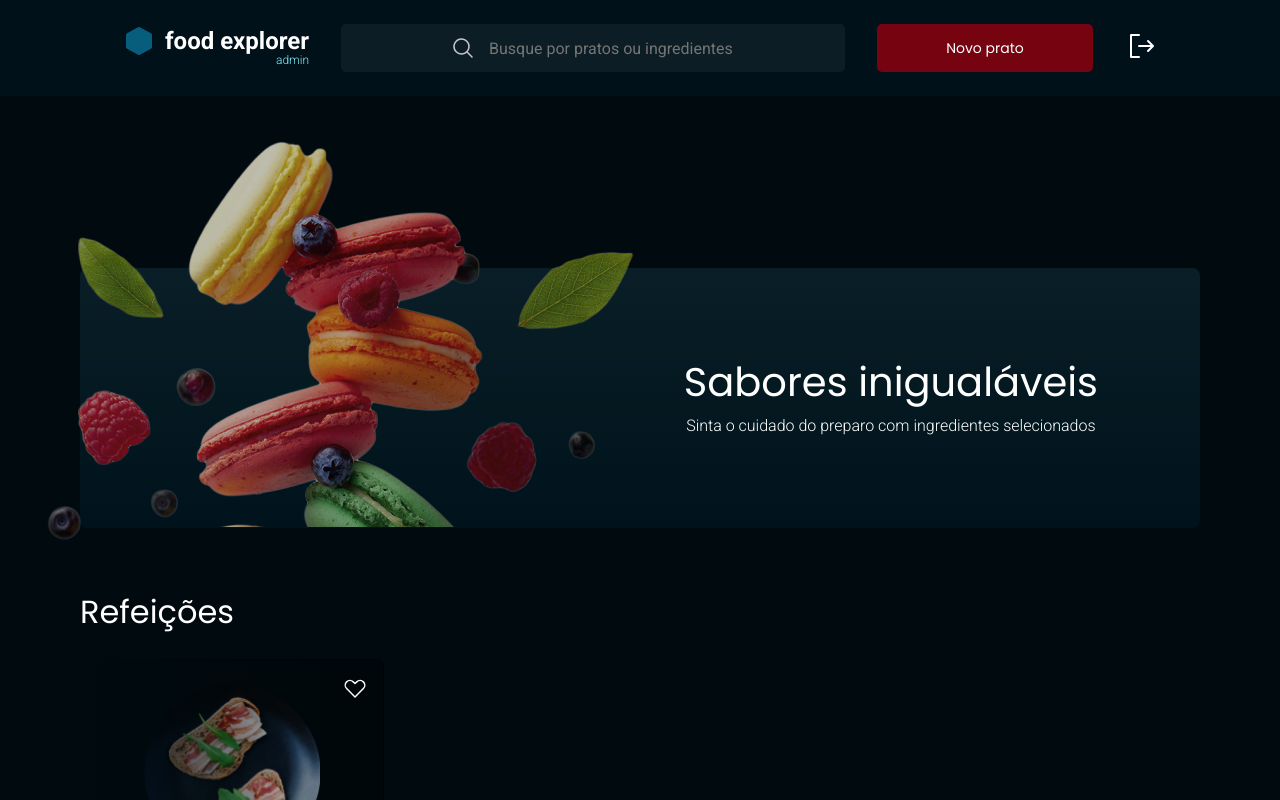
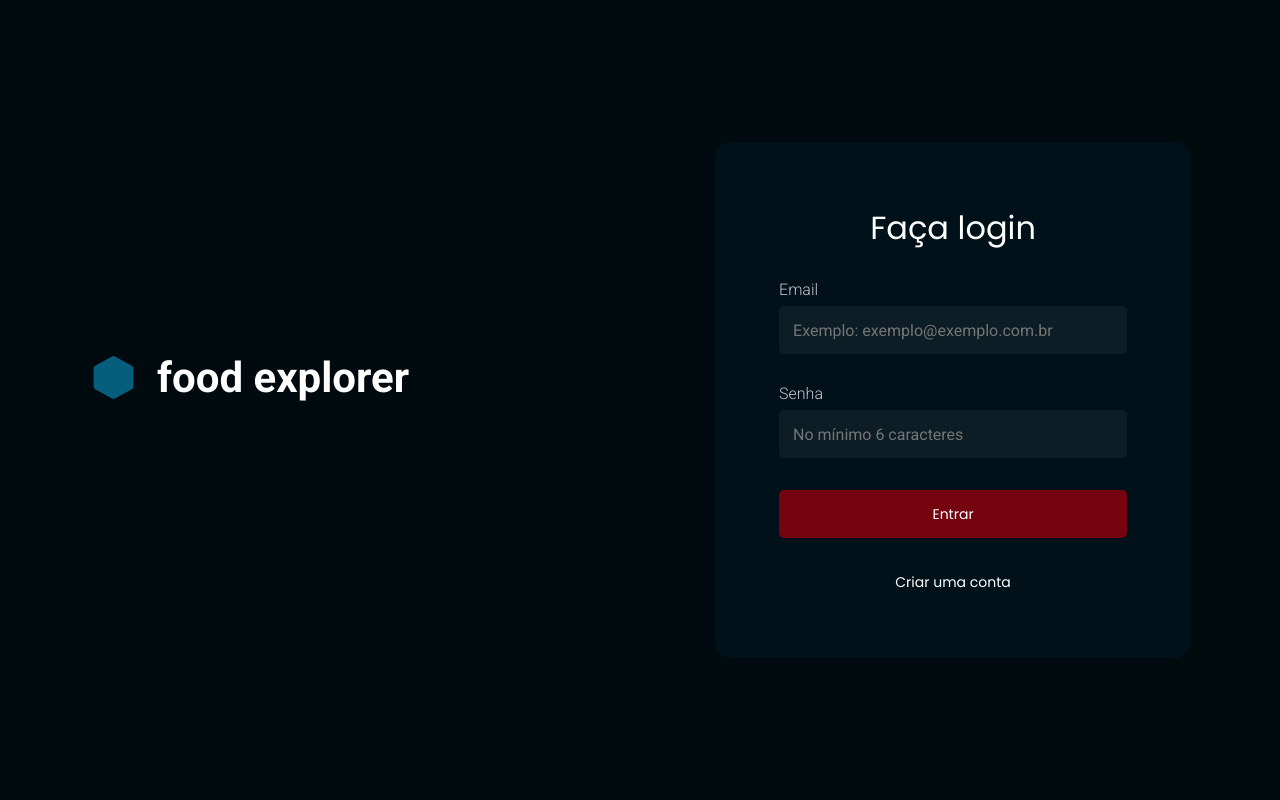
Before and after one commit to jaocruz/foodexplorer-web, a React (Vite) app: page / in a window 1280 px wide. Shown: the top 800 px of the page. Built offline with nearby package versions, Linux system fonts and the light colour scheme.

Commit message:
user signin

```diff
--- /dev/null
+++ b/src/hooks/auth.jsx
@@ -0,0 +1,61 @@
+import { createContext, useContext, useState, useEffect } from "react";
+
+import { api } from "../services/api";
+
+export const AuthContext = createContext({});
+
+function AuthProvider({ children }){
+
+  const [data, setData] = useState("");
+
+  async function signIn({ email, password }) {
+    try {
+      const response = await api.post("/sessions", { email, password });
+      const { user, token } = response.data;
+
+      localStorage.setItem("@foodexplorer:user", JSON.stringify(user));
+      localStorage.setItem("@foodexplorer:token", token)
+
+      api.defaults.headers.common["Authorization"] = `Bearer ${token}`;
+      setData({ user, token })
+    }
+
+    catch(error) {
+      if(error.response) {
+        alert(error.response.data.message)
+      }
+
+      else {
+        alert("Não foi possivel realizar o login.")
+      }
+    }
+  }
+
+  useEffect(() => {
+    const user = localStorage.getItem("@foodexplorer:user");
+    const token = localStorage.getItem("@foodexplorer:token");
+
+    if(token && user) {
+      api.defaults.headers.common["Authorization"] = `Bearer ${token}`;
+
+      setData({
+        token,
+        user: JSON.parse(user)
+      })
+    }
+  }, []);
+
+  return (
+    <AuthContext.Provider value={{ signIn, user: data.user }}>
+      {children}
+    </AuthContext.Provider>
+  )
+}
+
+function useAuth(){
+  const context = useContext(AuthContext);
+
+  return context;
+}
+
+export { AuthProvider, useAuth }
--- a/src/main.jsx
+++ b/src/main.jsx
@@ -7,12 +7,15 @@ import { ThemeProvider } from 'styled-components'
 import GlobalStyle from './styles/global'
 
 import { Routes } from './routes'
+import {AuthProvider} from './hooks/auth'
 
 ReactDOM.createRoot(document.getElementById('root')).render(
   <React.StrictMode>
     <ThemeProvider theme={theme}>
       <GlobalStyle />
-      <Routes/>
+      <AuthProvider>
+        <Routes/>
+      </AuthProvider>
     </ThemeProvider>
   </React.StrictMode>,
 )
--- a/src/pages/sign-in/index.jsx
+++ b/src/pages/sign-in/index.jsx
@@ -1,4 +1,6 @@
 import { Link } from "react-router-dom";
+import { useAuth } from "../../hooks/auth";
+import { useState } from "react";
 
 import { Container, Brand, Form } from "./styles";
 
@@ -8,6 +10,15 @@ import { Button } from "../../components/button";
 import { PiHexagonFill } from "react-icons/pi";
 
 export function SignIn(){
+  const [email, setEmail] = useState("");
+  const [password, setPassword] = useState("");
+
+  const { signIn } = useAuth();
+
+  function handleSignIn() {
+    signIn({ email, password });
+  }
+
   return (
     <Container>
       <Brand>
@@ -18,10 +29,21 @@ export function SignIn(){
       <Form>
         <h1>Faça login</h1>
 
-        <Input title="Email" placeholder="Exemplo: exemplo@exemplo.com.br"/>
-        <Input title="Senha" placeholder="No mínimo 6 caracteres"/>
+        <Input
+          title="Email"
+          type="email"
+          placeholder="Exemplo: exemplo@exemplo.com.br"
+          onChange={e => setEmail(e.target.value)}
+        />
 
-        <Button title="Entrar"/>
+        <Input
+          title="Senha"
+          type="password"
+          placeholder="No mínimo 6 caracteres"
+          onChange={e => setPassword(e.target.value)}
+        />
+
+        <Button title="Entrar" onClick={handleSignIn} />
 
         <Link to="/register">Criar uma conta</Link>
       </Form>
--- a/src/pages/sign-up/index.jsx
+++ b/src/pages/sign-up/index.jsx
@@ -1,6 +1,7 @@
 import { useState } from "react";
+import { Link, useNavigate } from "react-router-dom";
+
 import { api } from "../../services/api";
-import { Link, useNavigate } from "react-router-dom";
 
 import { Container, Brand, Form } from "./styles";
 
--- a/src/routes/index.jsx
+++ b/src/routes/index.jsx
@@ -3,10 +3,14 @@ import { BrowserRouter } from "react-router-dom";
 import { AppRoutes } from "./app-routes";
 import { AuthRoutes } from "./auth-routes";
 
+import { useAuth } from "../hooks/auth";
+
 export function Routes() {
+  const { user } = useAuth();
+
   return(
     <BrowserRouter>
-      <AppRoutes/>
+      {user ? <AppRoutes/> : <AuthRoutes/>}
     </BrowserRouter>
   )
 }
```
